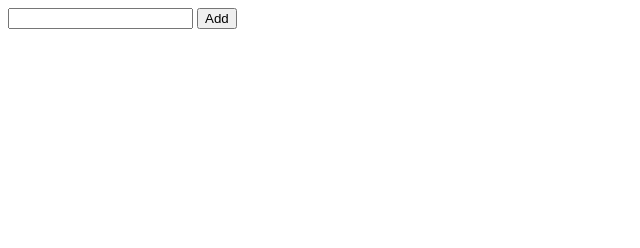
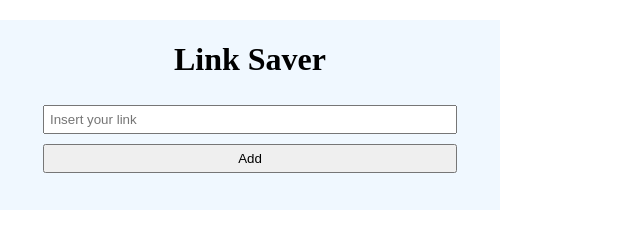
Before and after one commit to axelquartz/link-saver, a plain HTML site: page index.html in a window 1280 px wide. Shown: the whole page, without its empty margins (0-640 px from the left). Drawn offline with Linux system fonts and the light colour scheme.

Commit message:
Define CSS layout, no branding applied

```diff
--- a/index.html
+++ b/index.html
@@ -11,7 +11,8 @@
 <body>
     <main>
         <div id="input-container">
-            <input type="text" name="links" id="input-el">
+            <h1>Link Saver</h1>
+            <input type="text" name="links" id="input-el" placeholder="Insert your link">
             <button type="submit" id="btn-el">Add</button>
         </div>
         <div id="display-links">
--- a/script.js
+++ b/script.js
@@ -10,12 +10,16 @@ function pushLink() {
 
     //Display the link
     displayLink()
+
+    //input to empty
+    inputEl.value = ''
 }
 
 function displayLink() {
     let linkToDisplay = '';
     for (i=0 ; i<userLinks.length ; i++) {
 
+        //assign list HTML element to variable
         linkToDisplay += `<li><a href='${userLinks[i]}' target='_blank'>${userLinks[i]}</a></li>`
 
     }
--- a/style.css
+++ b/style.css
@@ -0,0 +1,50 @@
+main{
+    display: flex;
+    flex-direction: column;
+}
+body{
+    margin: 20px 0;
+}
+/*Input*/
+#input-container{
+    max-width: 500px;
+    min-width: 400px;
+    display: flex;
+    flex-direction: column;
+    background-color: aliceblue;
+    align-items: center;
+}
+#input-el{
+    width: 400px;
+    padding: 5px;
+    box-sizing: content-box;
+    margin: 5px 0;
+
+
+}
+#btn-el{
+    box-sizing: content-box;
+    width: 400px;
+    padding: 5px;
+    margin: 5px 0;
+}
+
+/*Display links*/
+#display-links{
+    max-width: 500px;
+    min-width: 400px;
+    display: flex;
+    flex-direction: column;
+    background-color: aliceblue;
+    align-items: flex-start;
+}
+a{
+    text-decoration: none;
+}
+li{
+    list-style: none;
+    margin: 10px 0;
+    padding: 5px;
+    background-color: antiquewhite;
+    max-width: 500px;
+    min-width: 400px;}
```
